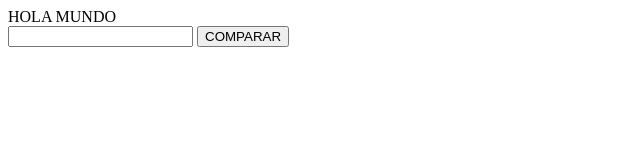
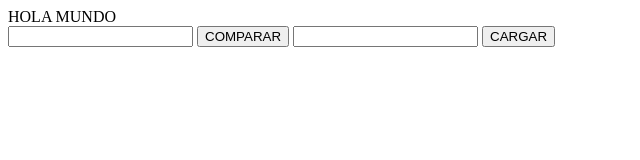
Before and after one commit to Jhosett/DJEjerClase, a plain HTML site: page index.html in a window 1280 px wide. Shown: the whole page, without its empty margins (0-640 px from the left). Drawn offline with Linux system fonts and the light colour scheme; files whose address does not match are found by name.

Commit message:
modifique el html

```diff
--- a/index.html
+++ b/index.html
@@ -12,6 +12,9 @@
     <input type="text" id="nombre">
     <button onclick="compara()">COMPARAR</button>
 
+    <input type="text" id="prueba">
+    <button onclick="cargar">CARGAR</button>
+
 
     <script src="../EjercicioClase/JS/JS.js"></script>
     <script src="../EjercicioClase/JQUERY/jquery-3.6.1.min.js"></script>
```
